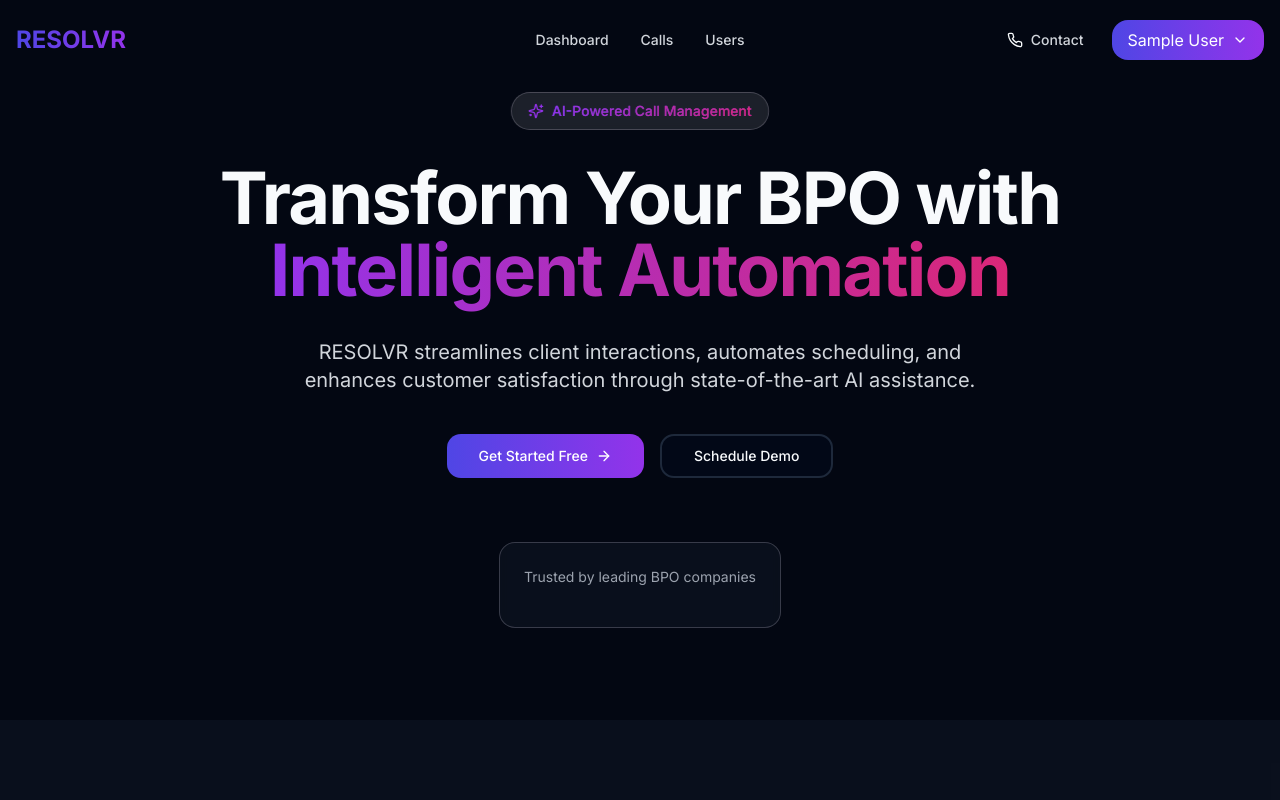
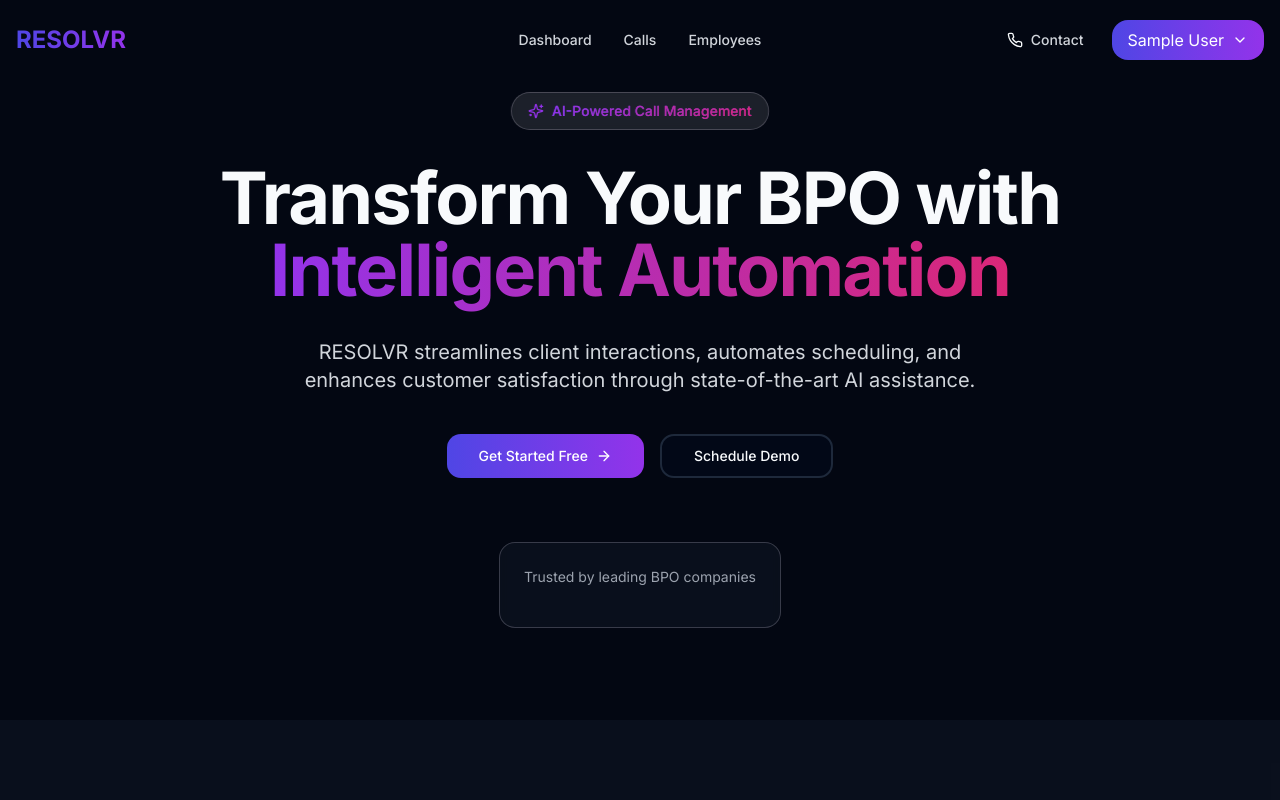
Before and after one commit to vedantnaik09/ey_bpo, a Next.js app in the folder frontend/: page / in a window 1280 px wide. Shown: the top 800 px of the page. Built offline with nearby package versions, Linux system fonts and the light colour scheme; no server answers; sample sign-in values are in the browser's storage.

Commit message:
updated the dashboard for user based view

```diff
--- a/frontend/app/dashboard/page.tsx
+++ b/frontend/app/dashboard/page.tsx
@@ -526,7 +526,6 @@ const ComplaintsDashboardCharts: React.FC = () => {
               <strong>Categories: </strong>
               {categoriesData.map((item, idx) => (
                 <div key={idx}>
-                  {/* Provide fallback for `item.category` */}
                   <TruncatedText text={item.category || ""} limit={40} /> - {item.count}
                 </div>
               ))}
@@ -709,7 +708,7 @@ export default function DashboardPage() {
   const resolvedComplaints = complaints.filter((c) => c.status === "resolved").length;
   const unresolvedComplaints = totalComplaints - resolvedComplaints;
 
-  // Domain filter for admin only
+  // If user is admin, show domain filter above the table
   const renderDomainFilter = () => {
     if (userRole !== "admin") return null;
     return (
@@ -774,15 +773,17 @@ export default function DashboardPage() {
         </div>
       </div>
 
-      {/* Admin Domain Filter */}
+      {/* If user is employee, do not show charts. Otherwise, show them */}
+      {userRole !== "employee" && (
+        <Card className="mb-8 bg-white dark:bg-gray-800">
+          <CardContent>
+            <ComplaintsDashboardCharts />
+          </CardContent>
+        </Card>
+      )}
+
+      {/* Domain Filter (only if admin) - Moved above table */}
       {renderDomainFilter()}
-
-      {/* Charts Section */}
-      <Card className="mb-8 bg-white dark:bg-gray-800">
-        <CardContent>
-          <ComplaintsDashboardCharts />
-        </CardContent>
-      </Card>
 
       {/* Complaints Table */}
       <Card className="bg-white dark:bg-gray-800 mb-8">
@@ -790,7 +791,8 @@ export default function DashboardPage() {
           <TableHeader>
             <TableRow>
               <TableHead>Customer</TableHead>
-              <TableHead>Category</TableHead>
+              {/* Hide "Category" column if user is employee */}
+              {userRole !== "employee" && <TableHead>Category</TableHead>}
               <TableHead>Phone Number</TableHead>
               <TableHead>Description</TableHead>
               <TableHead>Created</TableHead>
@@ -806,7 +808,12 @@ export default function DashboardPage() {
             {complaints.map((complaint) => (
               <TableRow key={complaint.complaint_id}>
                 <TableCell className="font-medium">{complaint.customer_name}</TableCell>
-                <TableCell className="font-medium">{complaint.complaint_category}</TableCell>
+
+                {/* Only show category if user is admin */}
+                {userRole !== "employee" ? (
+                  <TableCell className="font-medium">{complaint.complaint_category}</TableCell>
+                ) : null}
+
                 <TableCell className="font-medium">{complaint.customer_phone_number}</TableCell>
                 <TableCell>{complaint.complaint_description}</TableCell>
                 <TableCell className="whitespace-nowrap">{formatToIST(complaint.created_at)}</TableCell>
@@ -868,7 +875,9 @@ export default function DashboardPage() {
                   )}
                 </TableCell>
                 <TableCell>
-                  <div className={`flex gap-2 ${complaint.status === "resolved" ? "" : "justify-end"}`}>
+                  <div
+                    className={`flex gap-2 ${complaint.status === "resolved" ? "" : "justify-end"}`}
+                  >
                     {complaint.status === "resolved" ? (
                       <div
                         className="group relative self-center ml-3"
--- a/frontend/components/layout/navbar.tsx
+++ b/frontend/components/layout/navbar.tsx
@@ -54,7 +54,7 @@ export function Navbar() {
           </div>
 
           <div className="flex-1 hidden md:flex items-center justify-center gap-8">
-            {user && (
+            {userRole === "admin" && (
               <>
                 <Link
                   href="/dashboard"
@@ -88,7 +88,7 @@ export function Navbar() {
                           : "text-gray-700 dark:text-gray-300 hover:text-purple-600 dark:hover:text-purple-400"
                       }`}
                     >
-                      Users
+                      Employees
                     </Link>
                   </>
                 )}
```
